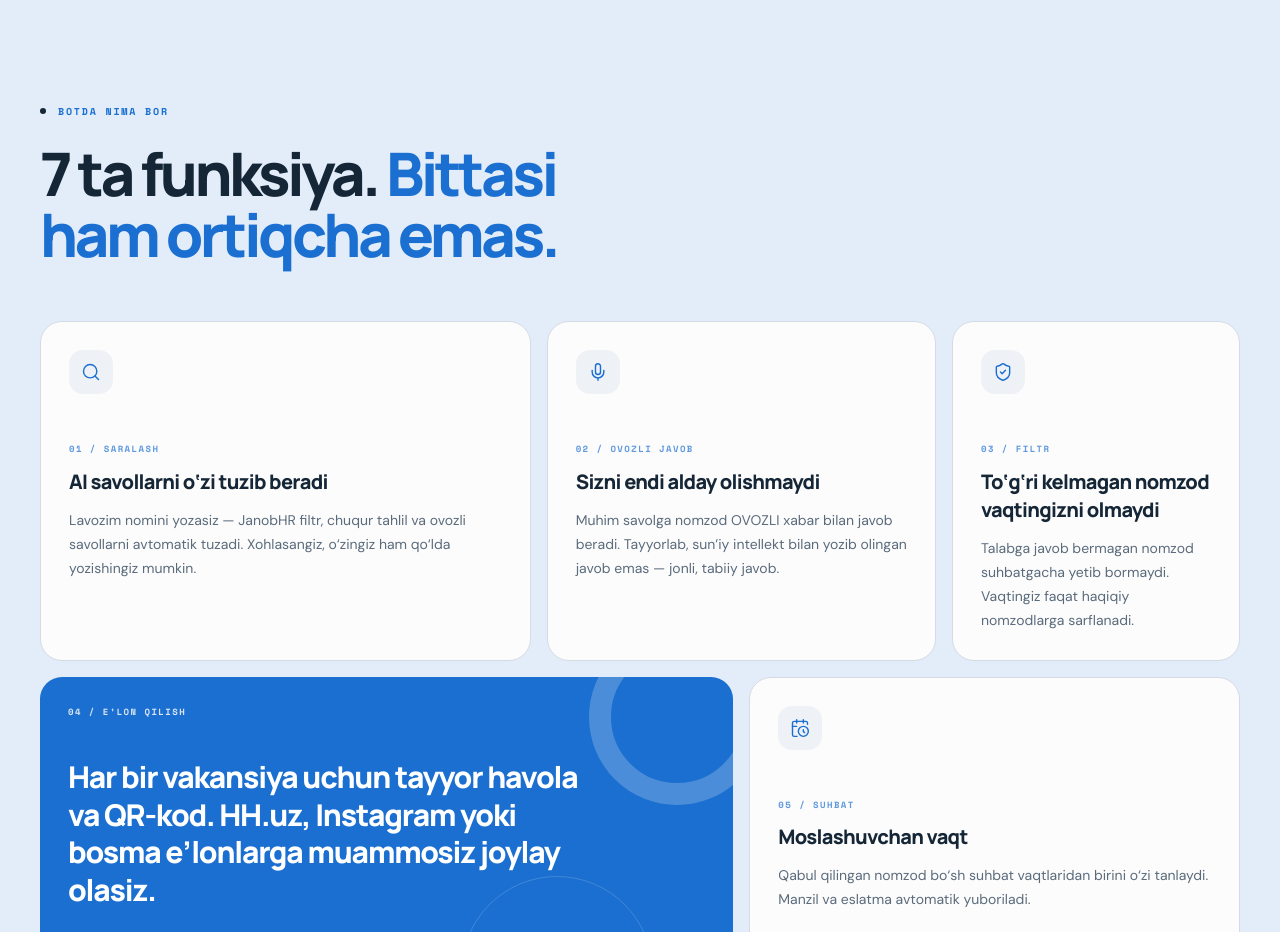
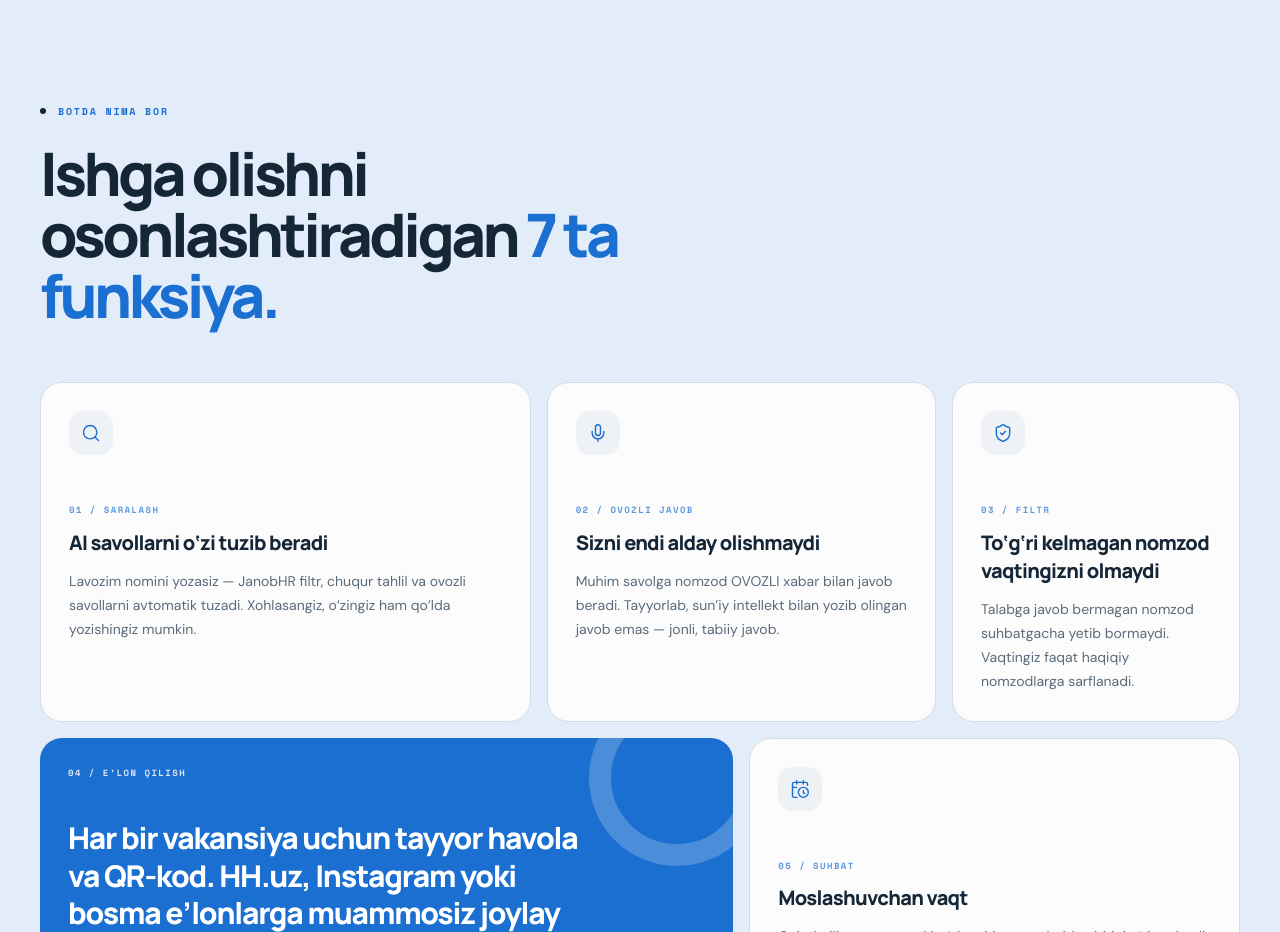
Before and after one commit to gulomovs793-ai/JanobHR, a React (Vite) app in the folder site/: page / in a window 1280 px wide. Shown: the part 2120-3052 px from the top of the page. Built offline with nearby package versions, Linux system fonts and the light colour scheme.

Commit message:
Imkoniyatlar heading: '7 ta funksiya. Bittasi ham ortiqcha emas.' -> 'Ishga olishni osonlashtiradigan 7 ta funksiya.'

```diff
--- a/site/src/App.tsx
+++ b/site/src/App.tsx
@@ -360,7 +360,7 @@ function Home() {
               <div>
                 <SectionLabel>Botda nima bor</SectionLabel>
                 <h2 className="max-w-[630px] font-display text-4xl font-extrabold leading-[1.02] tracking-[-.06em] sm:text-6xl">
-                  7 ta funksiya. <span className="text-primary">Bittasi ham ortiqcha emas.</span>
+                  Ishga olishni osonlashtiradigan <span className="text-primary">7 ta funksiya.</span>
                 </h2>
               </div>
             </div>
```
